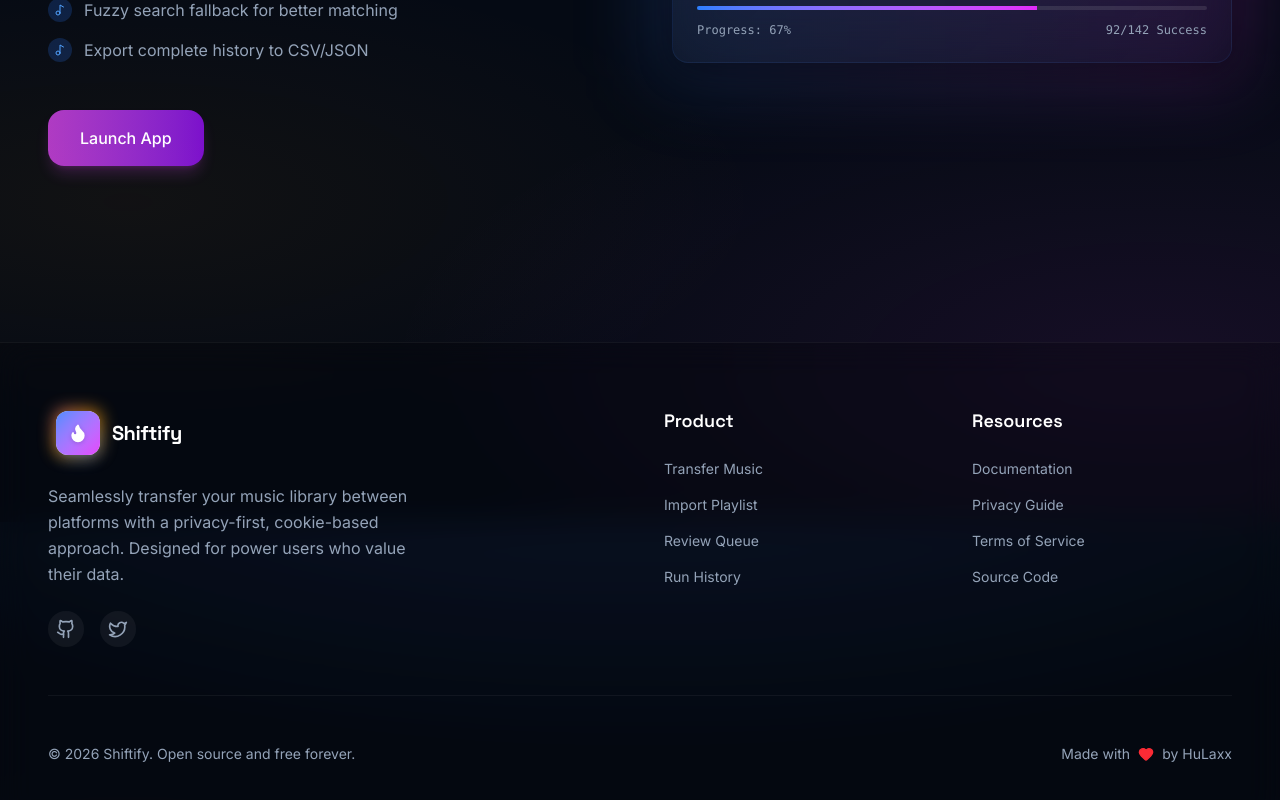
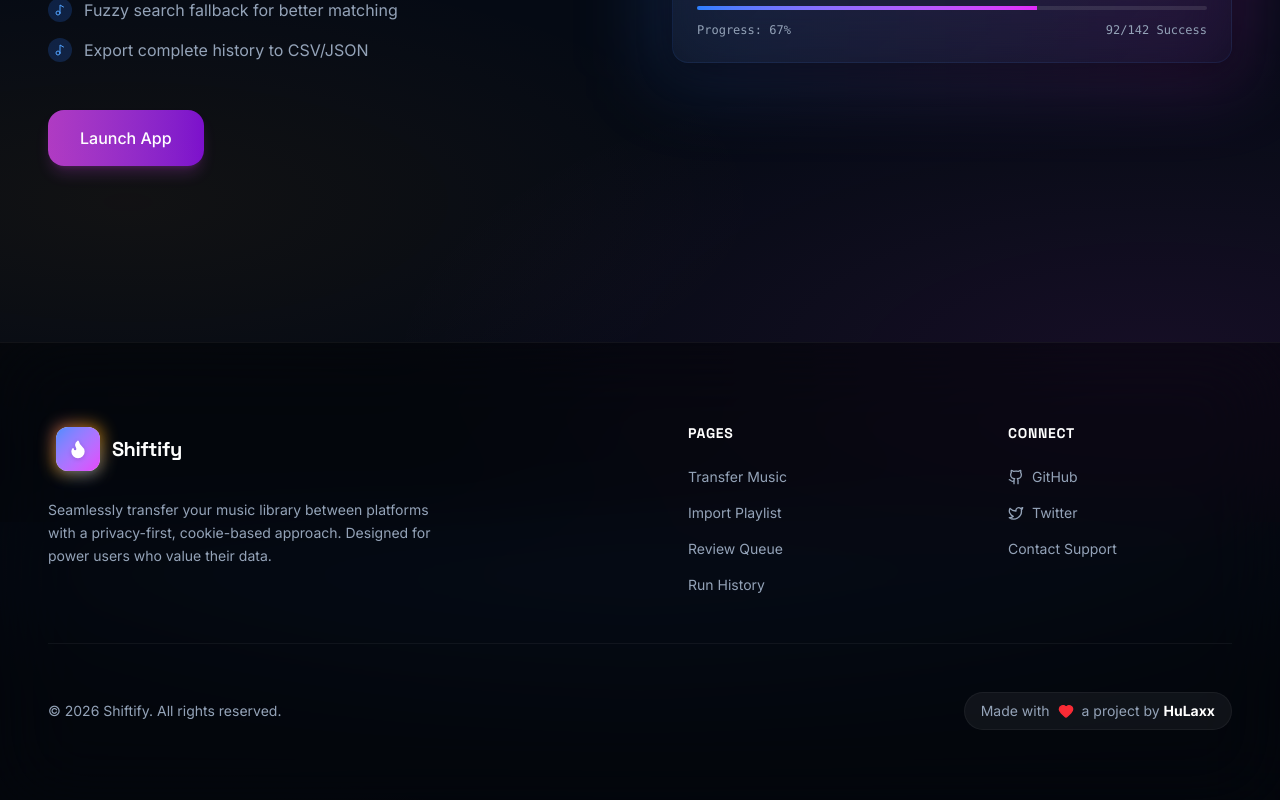
Before and after one commit to HuLaxx/Shiftify, a Next.js app: page / in a window 1280 px wide. Shown: the part 1878-2678 px from the top of the page. Built offline with nearby package versions, Linux system fonts and the light colour scheme.

Commit message:
Layout Polish: Refine capsule header, update footer content and branding

```diff
--- a/src/components/PageLayout.tsx
+++ b/src/components/PageLayout.tsx
@@ -42,10 +42,10 @@
                 </div>
             )}
 
-            {/* Floating Capsule Header */}
+            {/* Floating Capsule Header - Refined Design */}
             <header className="fixed top-6 left-0 right-0 z-50 px-6 pointer-events-none">
-                <div className="max-w-4xl mx-auto">
-                    <nav className="pointer-events-auto flex items-center justify-between p-2 pl-4 rounded-full bg-white/5 backdrop-blur-xl border border-white/10 shadow-lg shadow-black/10 transition-all duration-300 hover:bg-white/10 hover:border-white/20">
+                <div className="max-w-3xl mx-auto">
+                    <nav className="pointer-events-auto flex items-center justify-between p-2 pl-4 pr-2 rounded-full bg-black/40 backdrop-blur-xl border border-white/10 shadow-2xl shadow-black/20 ring-1 ring-white/5 transition-all duration-300 hover:bg-black/50 hover:border-white/20 hover:ring-white/10">
                         <AnimatedLogo size="sm" />
 
                         {/* Desktop Navigation */}
@@ -74,16 +74,16 @@
                         <Link
                             href="https://github.com/HuLaxx/Shiftify"
                             target="_blank"
-                            className="px-4 py-2 text-sm font-medium text-white bg-primary rounded-full hover:bg-blue-600 transition-all shadow-lg shadow-primary/20 flex items-center gap-2"
+                            className="px-4 py-2 text-sm font-medium text-white bg-gradient-to-r from-blue-600 to-blue-500 rounded-full hover:from-blue-500 hover:to-blue-400 transition-all shadow-lg shadow-blue-500/20 flex items-center gap-2 group"
                         >
-                            <Github className="w-4 h-4" />
+                            <Github className="w-4 h-4 group-hover:rotate-12 transition-transform" />
                             <span className="hidden sm:inline">Star</span>
                         </Link>
                     </nav>
                 </div>
             </header>
 
-            {/* Main Content - Added padding top for floating header */}
+            {/* Main Content */}
             <main className="relative z-10 flex-1 px-6 lg:px-12 pt-32 pb-20">
                 <div className="max-w-7xl mx-auto">
                     {children}
@@ -91,55 +91,46 @@
             </main>
 
             {/* Spacious Footer */}
-            <footer className="relative z-10 mt-auto border-t border-white/5 bg-black/20 backdrop-blur-lg">
-                <div className="px-6 lg:px-12 py-16">
-                    <div className="max-w-7xl mx-auto grid md:grid-cols-4 gap-12">
+            <footer className="relative z-10 mt-auto border-t border-white/5 bg-black/40 backdrop-blur-2xl">
+                <div className="px-6 lg:px-12 py-20">
+                    <div className="max-w-7xl mx-auto grid md:grid-cols-4 gap-12 lg:gap-24">
 
                         {/* Brand Column */}
                         <div className="md:col-span-2 space-y-6">
                             <AnimatedLogo size="md" />
-                            <p className="text-muted-foreground max-w-sm leading-relaxed">
+                            <p className="text-muted-foreground max-w-sm leading-relaxed text-sm">
                                 Seamlessly transfer your music library between platforms with a privacy-first, cookie-based approach. Designed for power users who value their data.
                             </p>
-                            <div className="flex gap-4">
-                                <a href="#" className="p-2 rounded-full bg-white/5 hover:bg-white/10 text-muted-foreground hover:text-white transition-colors">
-                                    <Github className="w-5 h-5" />
-                                </a>
-                                <a href="#" className="p-2 rounded-full bg-white/5 hover:bg-white/10 text-muted-foreground hover:text-white transition-colors">
-                                    <Twitter className="w-5 h-5" />
-                                </a>
-                            </div>
                         </div>
 
-                        {/* Links Column */}
+                        {/* Column: Pages */}
                         <div>
-                            <h3 className="font-display font-semibold text-lg mb-6 text-white">Product</h3>
+                            <h3 className="font-display font-bold text-sm uppercase tracking-wider text-white mb-6">Pages</h3>
                             <ul className="space-y-4 text-sm text-muted-foreground">
-                                <li><Link href="/transfer" className="hover:text-primary transition-colors">Transfer Music</Link></li>
-                                <li><Link href="/import" className="hover:text-primary transition-colors">Import Playlist</Link></li>
-                                <li><Link href="/review" className="hover:text-primary transition-colors">Review Queue</Link></li>
-                                <li><Link href="/runs" className="hover:text-primary transition-colors">Run History</Link></li>
+                                <li><Link href="/transfer" className="hover:text-fuchsia-400 transition-colors">Transfer Music</Link></li>
+                                <li><Link href="/import" className="hover:text-fuchsia-400 transition-colors">Import Playlist</Link></li>
+                                <li><Link href="/review" className="hover:text-fuchsia-400 transition-colors">Review Queue</Link></li>
+                                <li><Link href="/runs" className="hover:text-fuchsia-400 transition-colors">Run History</Link></li>
                             </ul>
                         </div>
 
-                        {/* Legal/Info Column */}
+                        {/* Column: Connect */}
                         <div>
-                            <h3 className="font-display font-semibold text-lg mb-6 text-white">Resources</h3>
+                            <h3 className="font-display font-bold text-sm uppercase tracking-wider text-white mb-6">Connect</h3>
                             <ul className="space-y-4 text-sm text-muted-foreground">
-                                <li><Link href="#" className="hover:text-primary transition-colors">Documentation</Link></li>
-                                <li><Link href="#" className="hover:text-primary transition-colors">Privacy Guide</Link></li>
-                                <li><Link href="#" className="hover:text-primary transition-colors">Terms of Service</Link></li>
-                                <li><Link href="https://github.com/HuLaxx/Shiftify" className="hover:text-primary transition-colors">Source Code</Link></li>
+                                <li><Link href="https://github.com/HuLaxx/Shiftify" target="_blank" className="hover:text-blue-400 transition-colors flex items-center gap-2"><Github className="w-4 h-4" /> GitHub</Link></li>
+                                <li><Link href="#" className="hover:text-blue-400 transition-colors flex items-center gap-2"><Twitter className="w-4 h-4" /> Twitter</Link></li>
+                                <li><Link href="#" className="hover:text-blue-400 transition-colors">Contact Support</Link></li>
                             </ul>
                         </div>
                     </div>
 
-                    <div className="max-w-7xl mx-auto pt-12 mt-12 border-t border-white/5 flex flex-col md:flex-row items-center justify-between gap-4 text-sm text-muted-foreground">
-                        <p>© {new Date().getFullYear()} Shiftify. Open source and free forever.</p>
-                        <div className="flex items-center gap-2">
+                    <div className="max-w-7xl mx-auto pt-12 mt-12 border-t border-white/5 flex flex-col md:flex-row items-center justify-between gap-6 text-sm text-muted-foreground">
+                        <p>© {new Date().getFullYear()} Shiftify. All rights reserved.</p>
+                        <div className="flex items-center gap-2 px-4 py-2 rounded-full bg-white/5 border border-white/5">
                             <span>Made with</span>
                             <Heart className="w-4 h-4 text-red-500 fill-current animate-pulse" />
-                            <span>by HuLaxx</span>
+                            <span>a project by <strong className="text-white">HuLaxx</strong></span>
                         </div>
                     </div>
                 </div>
```
